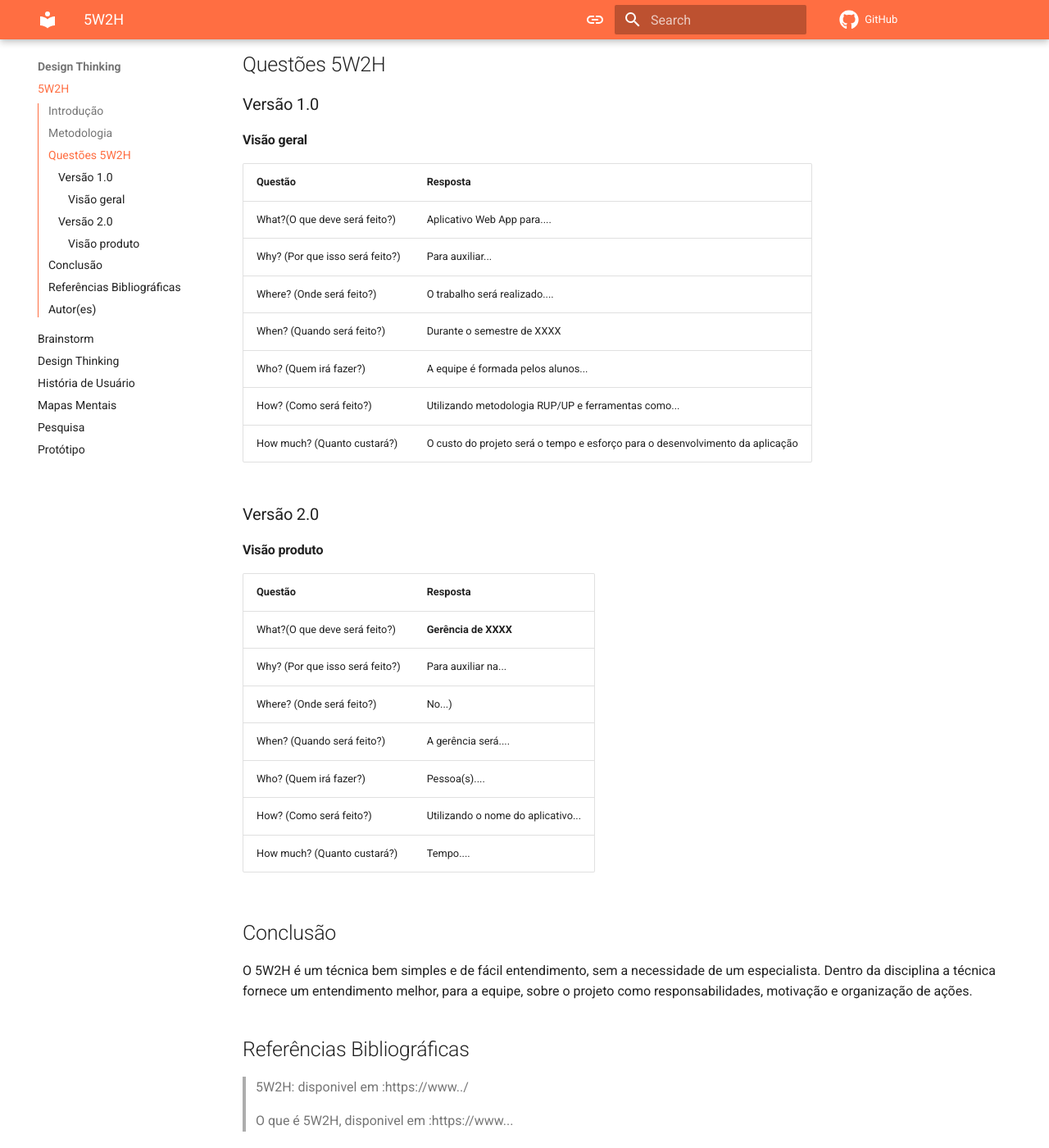
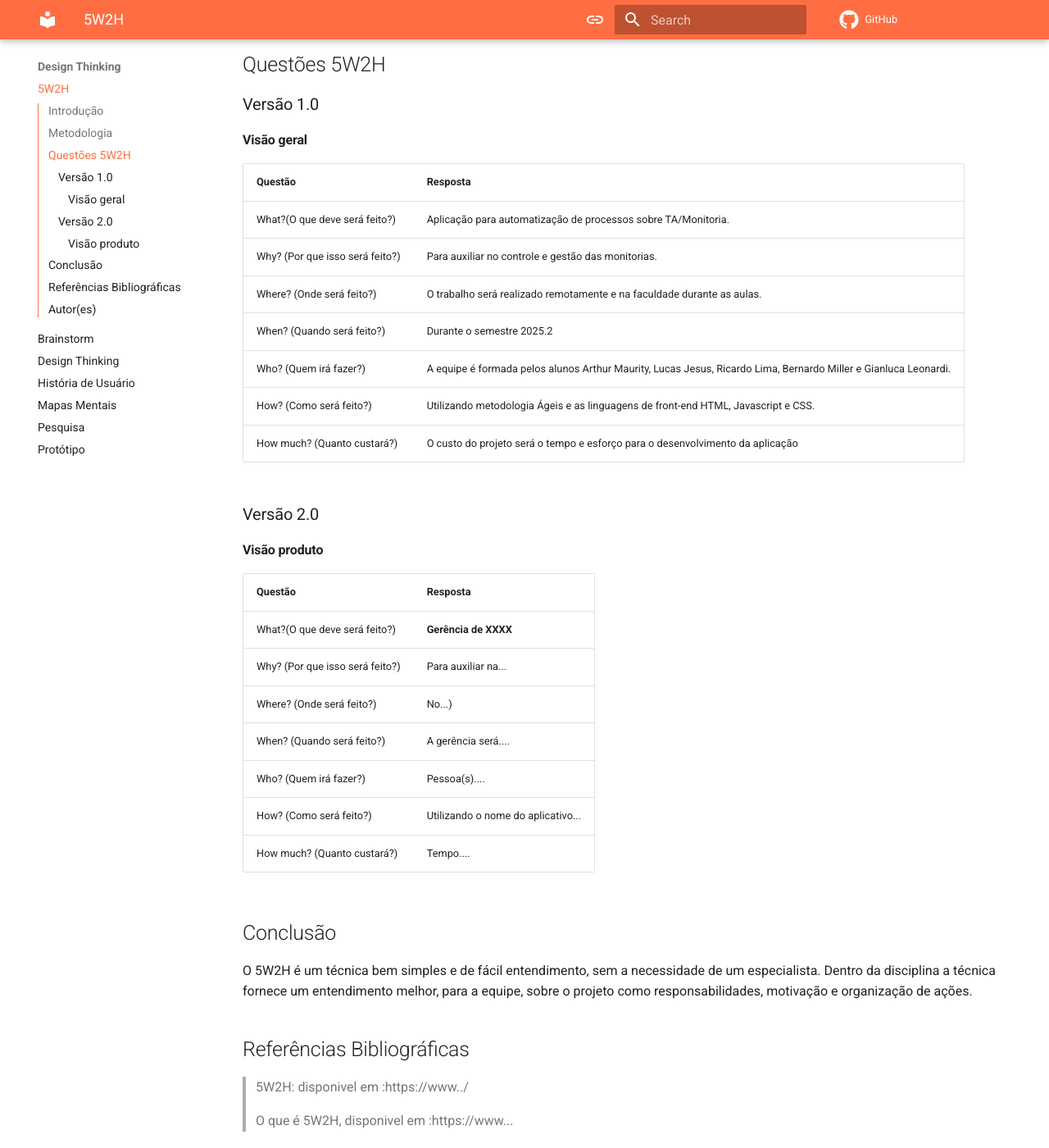
Before and after one commit to Projetos-de-Extensao/PFE_25.2_8002_IV, an MkDocs documentation site: the page built from docs/_Design Thinking/5w2h.md, in a window 1280 px wide and 1400 px high, scrolled down 568 px. Shown: the whole window at 82% size. Built offline with MkDocs 1.6.1 and Material for MkDocs 9.7.7, drawn with Linux system fonts in a browser that asks for light colours; comment, search, counter and statistics services are not loaded; some of the changed text lies outside the part shown.

Commit message:
Update 5w2h.md

```diff
--- a/docs/_Design Thinking/5w2h.md
+++ b/docs/_Design Thinking/5w2h.md
@@ -19,12 +19,12 @@ A equipe se reuniu para esclarecimento sobre o tema do projeto, a partir dos pon
 
 |Questão|Resposta|
 |-------|--------|
-|What?(O que deve será feito?)|Aplicativo Web App para.... |
-|Why? (Por que isso será feito?)|Para auxiliar...|
-|Where? (Onde será feito?)|O trabalho será realizado....|
-|When? (Quando será feito?)|Durante o semestre de XXXX|
-|Who? (Quem irá fazer?)|A equipe é formada pelos alunos...|
-|How? (Como será feito?)|Utilizando metodologia RUP/UP e ferramentas como...|
+|What?(O que deve será feito?)|Aplicação para automatização de processos sobre TA/Monitoria.|
+|Why? (Por que isso será feito?)|Para auxiliar no controle e gestão das monitorias.|
+|Where? (Onde será feito?)|O trabalho será realizado remotamente e na faculdade durante as aulas.|
+|When? (Quando será feito?)|Durante o semestre 2025.2|
+|Who? (Quem irá fazer?)|A equipe é formada pelos alunos Arthur Maurity, Lucas Jesus, Ricardo Lima, Bernardo Miller e Gianluca Leonardi.|
+|How? (Como será feito?)|Utilizando metodologia Ágeis e as linguagens de front-end HTML, Javascript e CSS.|
 |How much? (Quanto custará?)|O custo do projeto será o tempo e esforço para o desenvolvimento da aplicação|
 
 
@@ -56,5 +56,5 @@ O 5W2H é um técnica bem simples e de fácil entendimento, sem a necessidade de
 ## Autor(es)
 | Data | Versão | Descrição | Autor(es) |
 | -- | -- | -- | -- |
-| 24/08/20 | 1.0 | Criação do documento | xxx xxxx |
+| 30/09/2025 | 1.0 | Primeira versão | Arthur Maurity |
 | 09/09/20 | 2.0 | Adicionada visão produto | xxxx xxxx |
```
